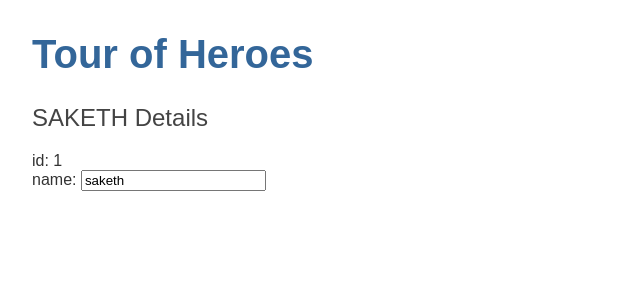
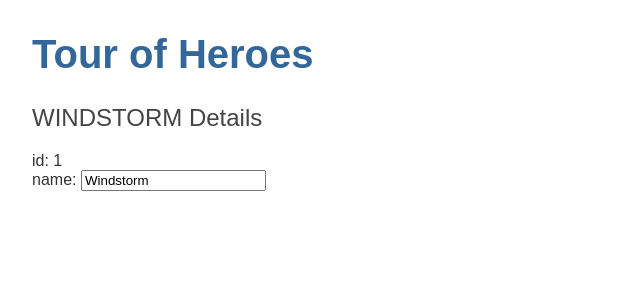
Before and after one commit to peddiashrith/angular-tour-of-heroes, an Angular app: page / in a window 1280 px wide. Shown: the top 300 px of the page, without its empty margins (0-640 px from the left). Built offline with nearby package versions, Linux system fonts and the light colour scheme.

Commit message:
modified 3 files

```diff
--- a/src/app/app.module.ts
+++ b/src/app/app.module.ts
@@ -1,13 +1,13 @@
 import { BrowserModule } from '@angular/platform-browser';
 import { NgModule } from '@angular/core';
-import { FormsModule } from '@angular/forms';
-import { AppRoutingModule } from './app-routing.module';
+import { FormsModule } from '@angular/forms'; // <-- NgModel lives here
+
 import { AppComponent } from './app.component';
 import { HeroesComponent } from './heroes/heroes.component';
 
 @NgModule({
     declarations: [AppComponent, HeroesComponent],
-    imports: [BrowserModule, AppRoutingModule, FormsModule],
+    imports: [BrowserModule, FormsModule],
     providers: [],
     bootstrap: [AppComponent],
 })
--- a/src/app/heroes/heroes.component.ts
+++ b/src/app/heroes/heroes.component.ts
@@ -7,8 +7,12 @@ import { Hero } from '../hero';
     styleUrls: ['./heroes.component.css'],
 })
 export class HeroesComponent implements OnInit {
-    hero: Hero = { id: 1, name: 'saketh' };
+    hero: Hero = {
+        id: 1,
+        name: 'Windstorm',
+    };
+
     constructor() {}
 
-    ngOnInit(): void {}
+    ngOnInit() {}
 }
```
Also changed, not shown: src/app/app.component.ts (+4 -4 lines).
